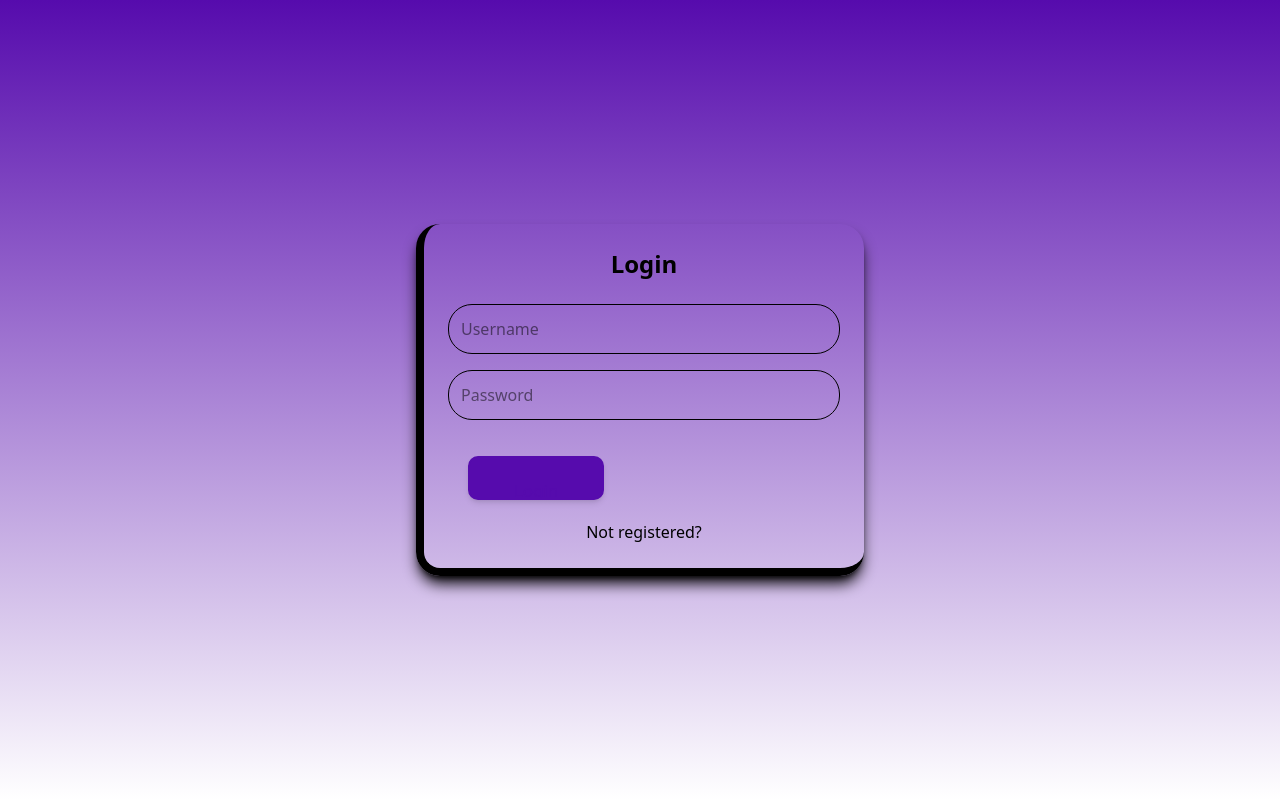
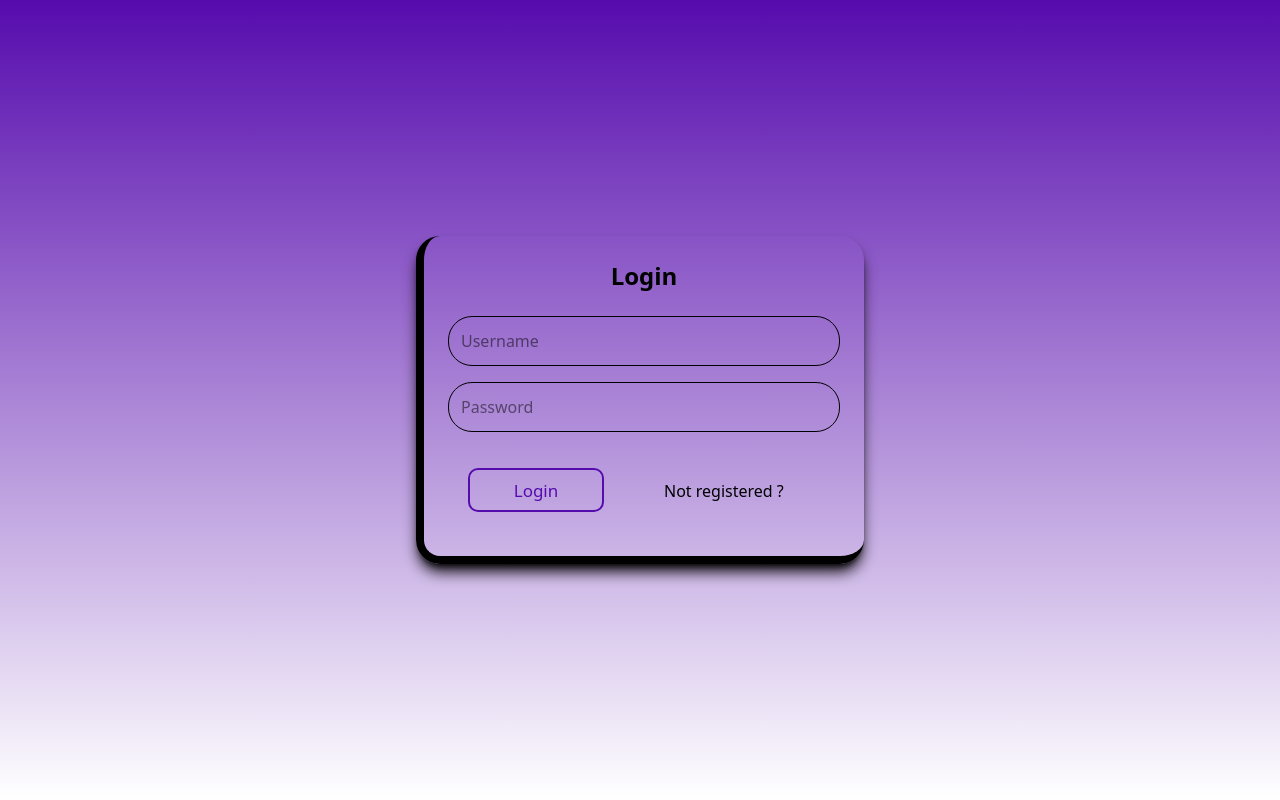
Before and after one commit to kaushik-24/JWT-authentication-system, a React (Vite) app in the folder frontend/: page /login in a window 1280 px wide. Built offline with nearby package versions, Linux system fonts and the light colour scheme; no server answers.

Commit message:
final-2 deployment

```diff
--- a/frontend/src/components/Login.tsx
+++ b/frontend/src/components/Login.tsx
@@ -1,33 +1,26 @@
 import React, { useState } from 'react';
+import axios from 'axios';
 import { Link, useNavigate } from 'react-router-dom';
-import { useAuth } from '../context/AuthContext';
 
 const Login: React.FC = () => {
   const [formData, setFormData] = useState({ username: '', password: '' });
-  const [error, setError] = useState<string | null>(null); // Add error state
-  const { login } = useAuth(); // Use AuthContext
-  const navigate = useNavigate(); // Replace window.location.href
-
-  const API_URL = process.env.REACT_APP_API_URL || 'https://task-manager-g9gi.onrender.com';
+  const Navigate = useNavigate();
 
   const handleSubmit = async (e: React.FormEvent) => {
     e.preventDefault();
-    setError(null);
     try {
-      await login(formData.username, formData.password); // Use AuthContext login
-      navigate('/dashboard'); // Navigate client-side
-    } catch (error: any) {
-      setError('Incorrect username or password');
-      console.error('Login error:', error);
+      await axios.post('https://task-manager-g9gi.onrender.com/auth/login', formData, { withCredentials: true });
+      Navigate('/dashboard');
+    } catch (error) {
+      alert('incorrect username or password');
     }
   };
 
   return (
-    <div className="flex h-screen justify-center items-center">
-      <div className="max-w-md mx-auto p-6 border-l-8 border-b-8 shadow-lg shadow-black rounded-3xl">
-        <h2 className="text-2xl font-bold mb-6 text-center">Login</h2>
-        {error && <p className="text-red-500 mb-4 text-center">{error}</p>}
-        <form onSubmit={handleSubmit} className="space-y-4">
+    <div className='flex h-screen justify-center items-center'>
+    <div className='max-w-md mx-auto p-6 border-l-8 border-b-8 shadow-lg shadow-black  rounded-3xl  '>
+      <h2 className='text-2xl font-bold mb-6 text-center'>Login</h2>
+      <form onSubmit={handleSubmit} className='space-y-4'>
         <input
           type="text"
           value={formData.username}
@@ -44,15 +37,8 @@ const Login: React.FC = () => {
           className="w-full p-3 border border-black rounded-3xl focus:outline-none focus:ring-2 focus:ring-[#560bad]"
           required
         />
-          <button
-            type="submit"
-            className="w-full bg-[#560bad] text-white p-3 rounded-3xl shadow-md hover:bg-[#3d076f] transition duration-200"
-          >
-            Login
-          </button>
-          <Link to="/register" className="block text-center hover:underline hover:text-[#560bad]">
-            Not registered?
-          </Link>
+        <button type="submit">Login</button>
+        <Link to="/register" className='hover:underline hover:text-[#560bad] ml-10'>Not registered ?</Link>
       </form>
     </div>
     </div>
```
Lines whose indentation alone changed are shown as unchanged.
